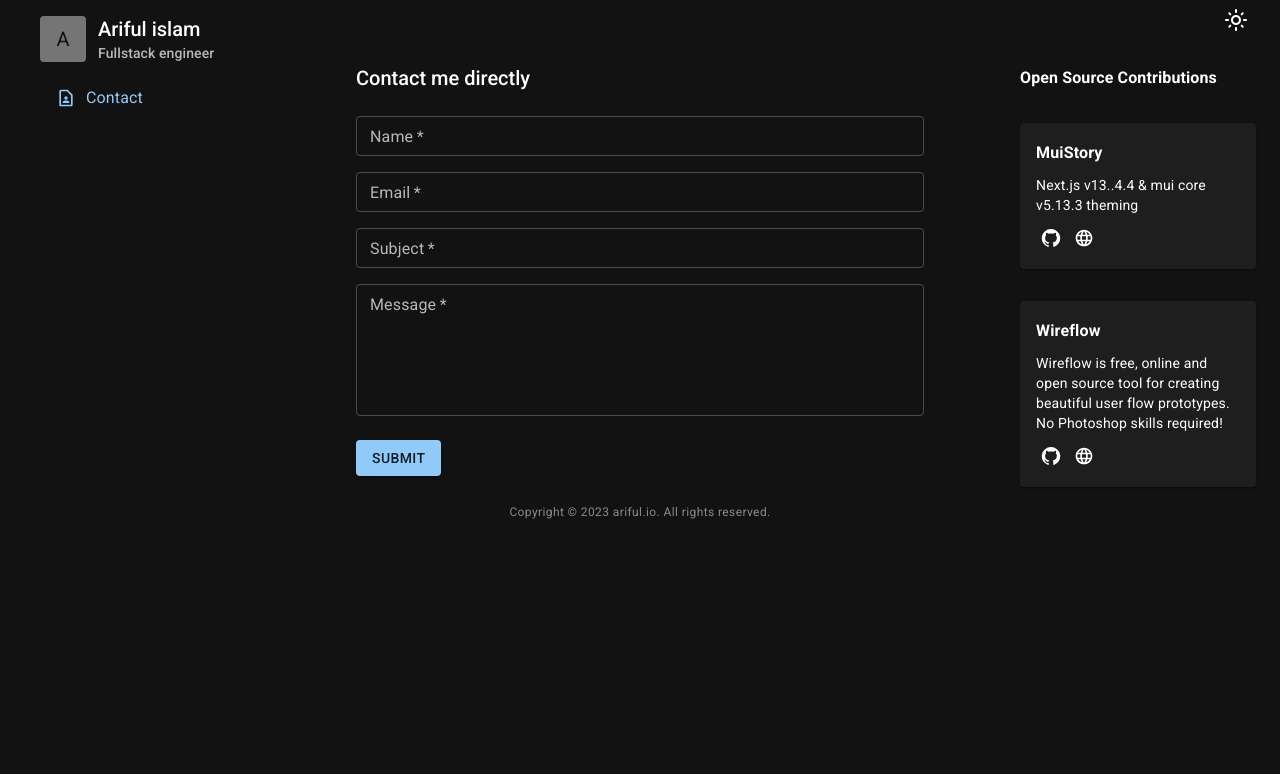
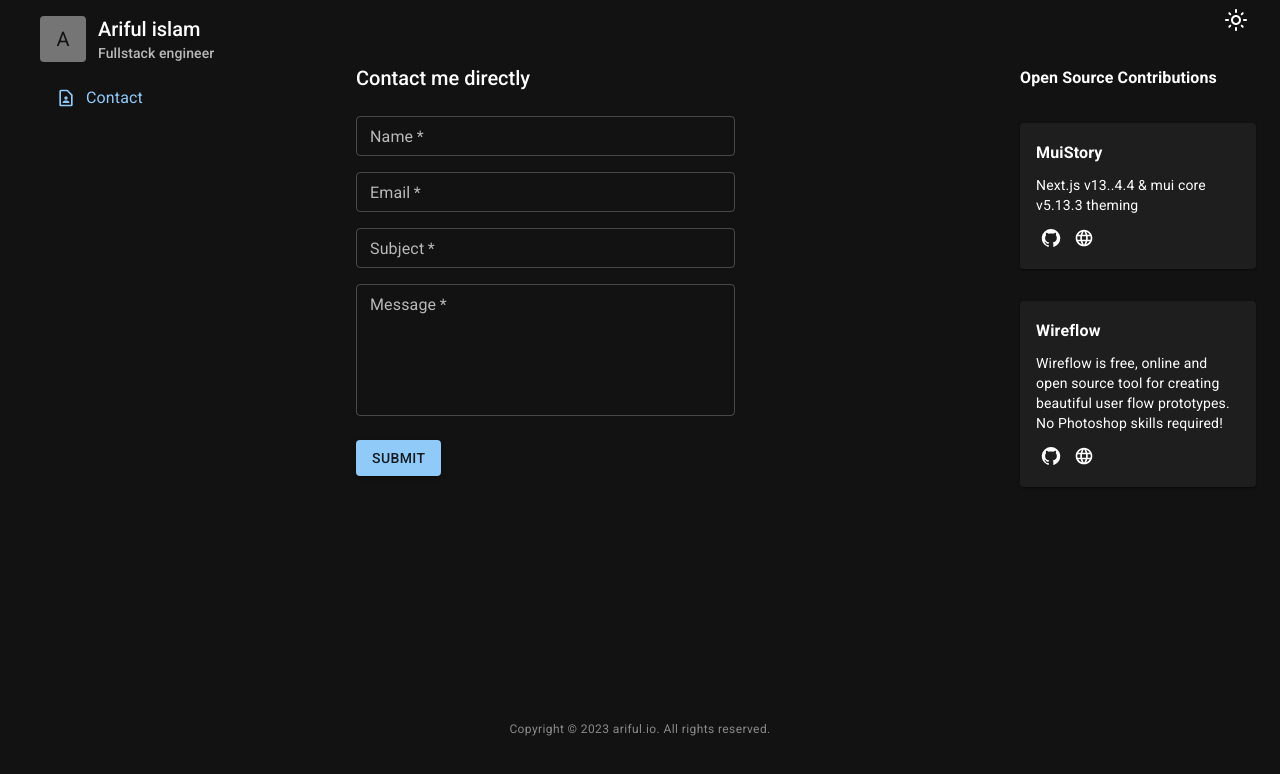
Before and after one commit to arifulbgt4/ariful.io, a Next.js app: page /contact in a window 1280 px wide. Shown: the top 774 px of the page. Built offline with nearby package versions, Linux system fonts and the light colour scheme.

Commit message:
fix: contact form design

```diff
--- a/src/layouts/DefaultLayout/index.tsx
+++ b/src/layouts/DefaultLayout/index.tsx
@@ -33,7 +33,12 @@ const DefaultLayout: FC<DefaultLayoutOptions> = ({ children }) => {
   return (
     <ScrollTrigger threshold={100}>
       {(trigger) => (
-        <Container maxWidth={false}>
+        <Container
+          maxWidth={false}
+          sx={{
+            minHeight: "100vh",
+          }}
+        >
           <Grid
             container
             spacing={12}
--- a/src/widgets/ContactForm/index.tsx
+++ b/src/widgets/ContactForm/index.tsx
@@ -21,7 +21,8 @@ const ContactForm = () => {
   const onSubmitForm = async (values: FormDataOptions) => {};
 
   return (
-    <Box>
+    <Grid container>
+      <Grid item xs={12} md={8}>
         <Typography variant="h5" sx={{ mb: 3 }}>
           Contact me directly
         </Typography>
@@ -94,7 +95,8 @@ const ContactForm = () => {
             );
           }}
         />
-    </Box>
+      </Grid>
+    </Grid>
   );
 };
 
```
Lines whose indentation alone changed are shown as unchanged.
